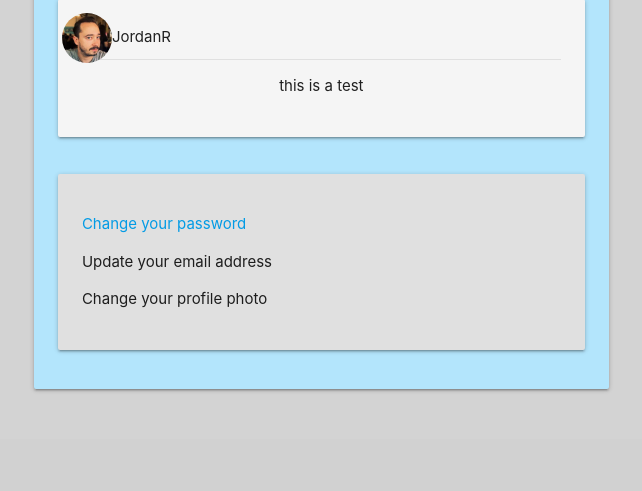
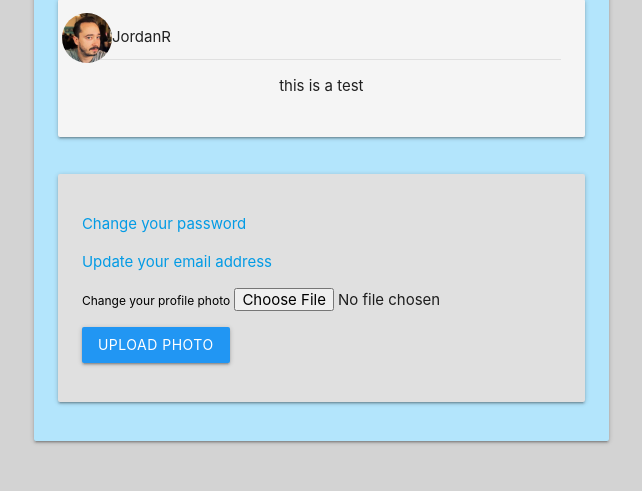
Before and after one commit to Jordan-Rowland/fakebook-flask, a Flask app: page /account in a window 1280 px wide. Shown: the part 730-1221 px from the top of the page, without its empty margins (468-1110 px from the left). Before the commit the page ends 1122 px from the top, so only its background shows below. Run offline with Flask 2, Linux system fonts and the light colour scheme; a user stored in the database is signed in; data comes from the database, SQL or seed files in the repository; both versions use the stored data as it was after the commit; some libraries are stand-ins or nearby versions.

Commit message:
image upload for user avatar working

```diff
--- a/app.py
+++ b/app.py
@@ -1,5 +1,8 @@
+import os
+import secrets
+from PIL import Image
 from project import app, db
-from project.forms import PostForm, LoginForm, RegisterForm, ChangePasswordForm
+from project.forms import PostForm, LoginForm, RegisterForm, ChangePasswordForm, ChangePhotoForm
 from flask import flash, render_template, redirect, request, session, url_for
 from flask_login import login_required, login_user, logout_user, current_user
 from project.models import User, Post
@@ -11,7 +14,6 @@ def timeline():
     form = PostForm()
     posts = Post.query.all()
     if form.validate_on_submit():
-        user_id=current_user.id
         post = Post(form.post_content.data, user_id=current_user.id)
         db.session.add(post)
         db.session.commit()
@@ -26,11 +28,31 @@ def timeline():
 @login_required
 def account():
     form = PostForm()
+    photo_form = ChangePhotoForm()
     user_id=current_user.id
     posts = Post.query.filter_by(user_id=user_id).all()
+    if form.validate_on_submit() and form.post_content.data:
+        post = Post(form.post_content.data, user_id=current_user.id)
+        db.session.add(post)
+        db.session.commit()
+        return redirect(url_for('account'))
+    elif photo_form.validate_on_submit() and photo_form.image_file.data:
+        random_hex = secrets.token_hex(8)
+        _, f_ext = os.path.splitext(photo_form.image_file.data.filename)
+        photo_file = random_hex + f_ext
+        picture_path = os.path.join(app.root_path, 'static/img', photo_file)
+        output_size = (200, 200)
+        i = Image.open(photo_form.image_file.data)
+        i.thumbnail(output_size)
+        i.save(picture_path)
+        current_user.photo = photo_file
+        db.session.commit()
+        flash('New photo saved!', 'card-panel green lighten-2 s12')
+        return redirect(url_for('account'))
     return render_template(
         'account.html',
         form=form,
+        photo_form=photo_form,
         posts=posts,)
 
 
@@ -102,11 +124,11 @@ def changepassword():
     form = ChangePasswordForm()
     if form.validate_on_submit():
         if not current_user.check_password(form.old_password.data):
-            flash('Could not verify password', 'card-panel col l8 red lighten-2')
+            flash('Could not verify password', 'card-panel col red lighten-2')
             return redirect(url_for('account'))
         current_user.password_hash = generate_password_hash(form.new_password.data)
         db.session.commit()
-        flash('Password changed!', 'card-panel green lighten-2 col l8')
+        flash('Password changed!', 'card-panel green lighten-2 col')
         return redirect(url_for('account'))
     return render_template(
         'changepass.html',
--- a/project/forms.py
+++ b/project/forms.py
@@ -1,12 +1,14 @@
 from flask_wtf import FlaskForm
+from flask_login import current_user
 from wtforms import StringField, PasswordField, BooleanField, SubmitField, ValidationError
+from flask_wtf.file import FileField, FileAllowed
 from project.models import User
 
 from wtforms.validators import DataRequired, Length, Email, EqualTo, Regexp
 
 
 class PostForm(FlaskForm):
-    post_content = StringField('Whats on your mind?')
+    post_content = StringField('Whats on your mind?', validators=[DataRequired()])
     submit = SubmitField('Post')
 
 
@@ -78,3 +80,9 @@ class ChangePasswordForm(FlaskForm):
         user = User.query.filter_by(id=current_user.id).first()
         if not user.check_password(self.password.data):
             ValidationError('Could not verify password.')
+
+
+class ChangePhotoForm(FlaskForm):
+    image_file = FileField('Change your profile photo',
+        validators=[FileAllowed(['jpg', 'jpeg', 'png'])])
+    submit_photo = SubmitField('Upload Photo')
--- a/project/templates/account.html
+++ b/project/templates/account.html
@@ -27,8 +27,23 @@
 </section>
 <div class="card-panel grey lighten-2">
 <p><a href="{{ url_for('changepassword') }}">Change your password</a></p>
-<p>Update your email address</p>
-<p>Change your profile photo</p>
+<p><a href="">Update your email address</a></p>
+<form method="POST" enctype="multipart/form-data">
+  {{ photo_form.hidden_tag() }}
+  <p>
+  {{ photo_form.image_file.label(class="black-text") }} {{ photo_form.image_file}}
+
+  </p>
+  {% if photo_form.image_file.errors %}
+  {% for error in photo_form.image_file.errors %}
+    <span class="red-text">{{ error }}.</span>
+  {% endfor %}
+  {% endif %}
+  <p>
+  {{ photo_form.submit_photo(class="btn blue") }}
+  </p>
+
+</form>
 </div>
 </div>
 </div>
--- a/project/templates/base.html
+++ b/project/templates/base.html
@@ -61,6 +61,12 @@
 <section class="section">
 <div class="container">
 <div class="row">
+{% for category, message in get_flashed_messages(with_categories=True) %}
+  <div class="{{ category }}">
+  {{ message }}
+  </div>
+{% endfor %}
+
 {% if current_user.is_authenticated %}
   <div class="col l4 center">
     <div class="card-panel grey lighten-4">
@@ -76,11 +82,7 @@
     </div>
 {% endif %}
   </div>
-{% for category, message in get_flashed_messages(with_categories=True) %}
-  <div class="{{ category }}">
-  {{ message }}
-  </div>
-{% endfor %}
+
 
 {% block content %}
 {% endblock %}
```
Also changed, not shown: project/data.sqlite, project/static/img/e35efdacb3dec34c.jpeg (added), 1 other file.
